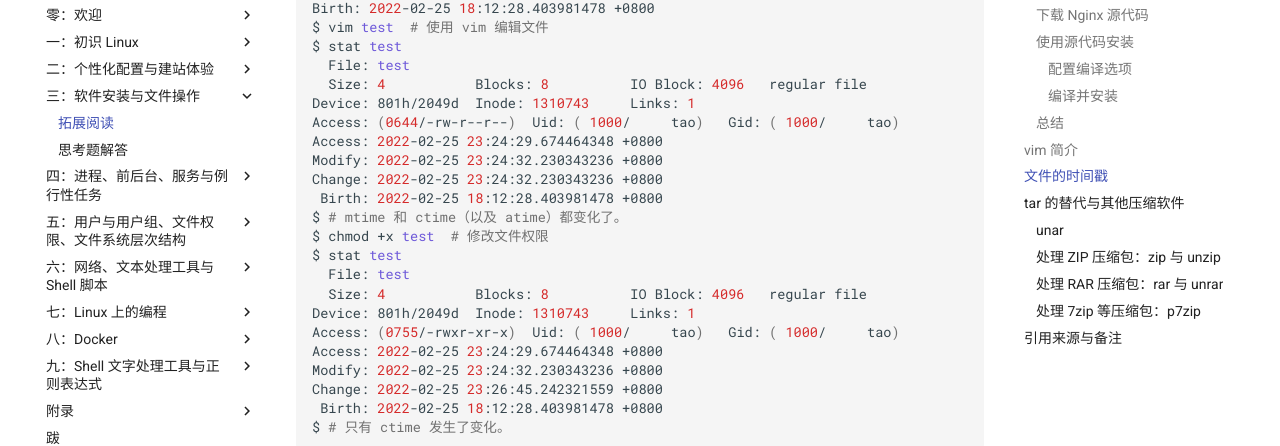
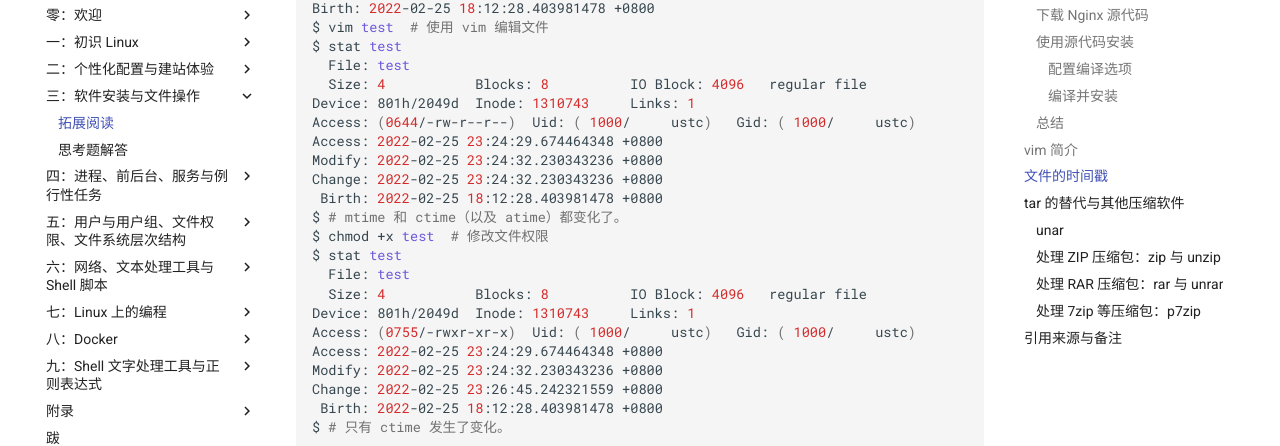
Before and after one commit to ustclug/Linux101-docs, an MkDocs documentation site: the page built from docs/Ch03/supplement.md, in a window 1280 px wide and 900 px high, scrolled down 4022 px. Shown: the part 147-593 px from the top of the window. Built offline with MkDocs 1.6.1 and Material for MkDocs 9.7.7, drawn with Linux system fonts in a browser that asks for light colours; comment, search, counter and statistics services are not loaded.

Commit message:
Replace usernames to ustc

```diff
--- a/docs/Ch03/supplement.md
+++ b/docs/Ch03/supplement.md
@@ -183,7 +183,7 @@ $ stat test
   File: test
   Size: 4         	Blocks: 8          IO Block: 4096   regular file
 Device: 801h/2049d	Inode: 1310743     Links: 1
-Access: (0644/-rw-r--r--)  Uid: ( 1000/     tao)   Gid: ( 1000/     tao)
+Access: (0644/-rw-r--r--)  Uid: ( 1000/     ustc)   Gid: ( 1000/     ustc)
 Access: 2022-02-25 23:24:29.674464348 +0800
 Modify: 2022-02-25 23:24:32.230343236 +0800
 Change: 2022-02-25 23:24:32.230343236 +0800
@@ -194,7 +194,7 @@ $ stat test
   File: test
   Size: 4         	Blocks: 8          IO Block: 4096   regular file
 Device: 801h/2049d	Inode: 1310743     Links: 1
-Access: (0755/-rwxr-xr-x)  Uid: ( 1000/     tao)   Gid: ( 1000/     tao)
+Access: (0755/-rwxr-xr-x)  Uid: ( 1000/     ustc)   Gid: ( 1000/     ustc)
 Access: 2022-02-25 23:24:29.674464348 +0800
 Modify: 2022-02-25 23:24:32.230343236 +0800
 Change: 2022-02-25 23:26:45.242321559 +0800
```
Also changed, not shown: docs/Ch08/index.md (+1 -1 lines).
